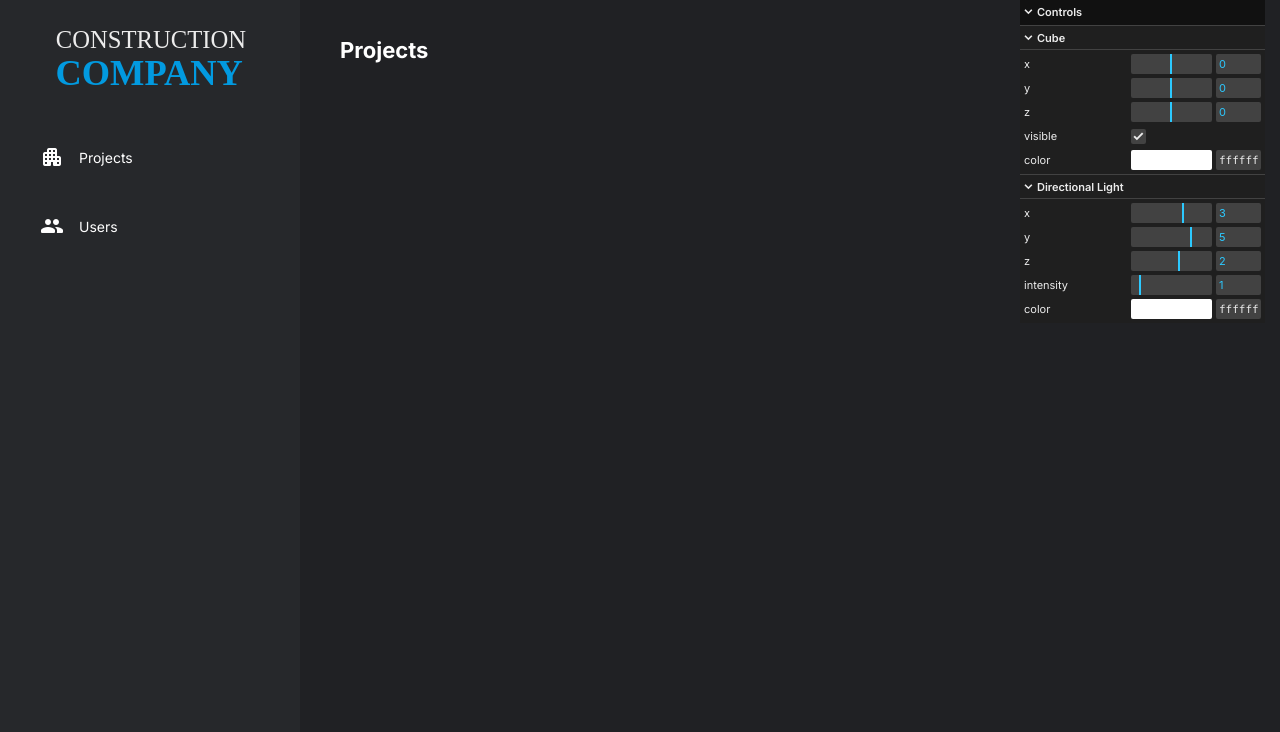
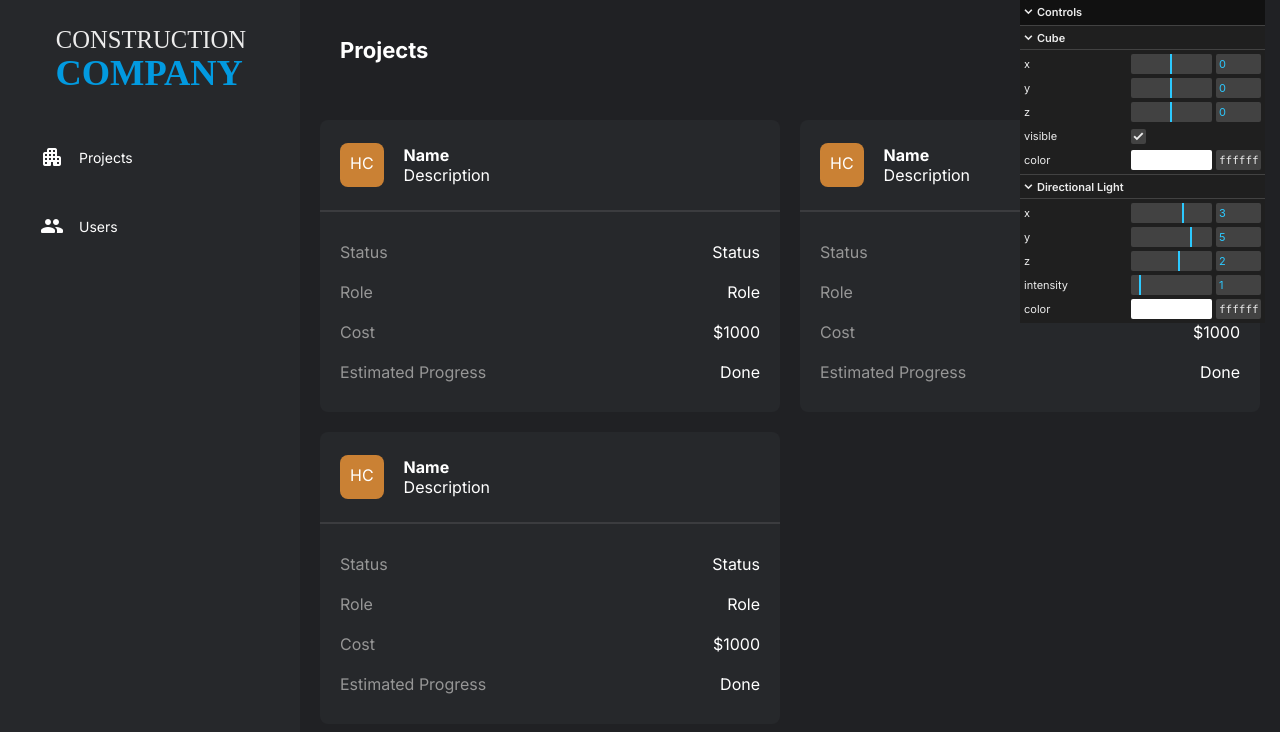
Before and after one commit to moraleda4/that-open-master-M4, a React (Vite) app: page / in a window 1280 px wide. Shown: the top 732 px of the page. Built offline with nearby package versions, Linux system fonts and the light colour scheme; no server answers.

Commit message:
M3-C3-L5

```diff
--- a/src/classes/Project.ts
+++ b/src/classes/Project.ts
@@ -83,7 +83,6 @@ export class Project implements IProject {
   // INTERNAL PROPERTIES
   // --------------------------------------------------
   // Propiedades internas de la clase
-  ui!: HTMLDivElement // El contenedor de HTML que representa el proyecto
   cost: number = 0 // Valor calculable más adelante
   progress: number = 0 // Valor calculable más adelante
   id: string // El tipo de dato del id generado por el paquete uuidv4 va a ser una string
@@ -120,8 +119,6 @@ export class Project implements IProject {
       ...todo,
       date: new Date(todo.date)
     })) ?? []
-
-    this.setUI()
   }
 
   // --------------------------------------------------
@@ -151,56 +148,4 @@ export class Project implements IProject {
       status
     })
   }
-
-  // --------------------------------------------------
-  // MÉTODOS UI
-  // --------------------------------------------------
-  // Método setUI(): Método encargado de crear la TARJETA VISUAL DEL PROYECTO
-  setUI() {
-    // Evita recrear el DOM si ya existe. Es una buena práctica para evitar duplicados
-    if (this.ui) {return}
-    // Crea un <div>
-    this.ui = document.createElement("div")
-    // Se le asigna la clase CSS "project-card"
-    this.ui.className = "project-card"
-
-    // Inserta todo el HTML de la tarjeta
-    // Y se utiliza template literals ${this.} para que cada proyecto genere su propia UI
-
-    const initials = this.getInitials()
-
-    this.ui.innerHTML = `
-    <div class="card-header">
-       <div class="project-icon">${initials}</div>
-      <div>
-        <h5>${this.name}</h5>
-        <p>${this.description}</p>
-      </div>
-    </div>
-    <div class="card-content">
-      <div class="card-property">
-        <p style="color: #969696;">Status</p>
-        <p>${this.status}</p>
-      </div>
-      <div class="card-property">
-        <p style="color: #969696;">Role</p>
-        <p>${this.userRole}</p>
-      </div>
-      <div class="card-property">
-        <p style="color: #969696;">Cost</p>
-        <p>$${this.cost}</p>
-      </div>
-      <div class="card-property">
-        <p style="color: #969696;">Estimated Progress</p>
-        <p>${this.progress * 100}%</p>
-      </div>
-    </div>`
-
-    // Busca dentro de this.ui el primer elemento que tenga la clase ".project-icon" y devuelve el elemento HTML si lo encuentra o null si no existe:
-    const icon = this.ui.querySelector(".project-icon") as HTMLElement
-    if (icon) {
-      // Aquí estamos modificando el CSS directamente desde Javascript:
-      icon.style.backgroundColor = this.colour
-    }
-  }
 }
--- a/src/classes/ProjectsManager.ts
+++ b/src/classes/ProjectsManager.ts
@@ -7,11 +7,12 @@ export class ProjectsManager {
     const project = this.newProject({
       name: "Default Project",
       description: "This is just a default app project",
-      status: "pending",
-      userRole: "architect",
-      finishDate: new Date()
+      status: "Pending",
+      userRole: "Architect",
+      finishDate: new Date(),
+      cost: 0,
+      progress: 0
     })
-    project.ui.click()
   }
 
   newProject(data: IProject) {
@@ -23,28 +24,8 @@ export class ProjectsManager {
       throw new Error(`A project with the name "${data.name}" already exists`)
     }
     const project = new Project(data)
-    project.ui.addEventListener("click", () => {
-      const projectsPage = document.getElementById("projects-page")
-      const detailsPage = document.getElementById("project-details")
-      if (!(projectsPage && detailsPage)) { return }
-      projectsPage.style.display = "none"
-      detailsPage.style.display = "flex"
-      this.setDetailsPage(project)
-    })
     this.list.push(project)
     return project
-  }
-
-  private setDetailsPage(project: Project) {
-    const detailsPage = document.getElementById("project-details")
-    if (!detailsPage) { return }
-    const name = detailsPage.querySelector("[data-project-info='name']")
-    if (name) { name.textContent = project.name }
-    const description = detailsPage.querySelector("[data-project-info='description']")
-    if (description) { description.textContent = project.description }
-    const cardName = detailsPage.querySelector("[data-project-info='cardName']")
-    if (cardName) { cardName.textContent = project.name }
-    const cardDescription = detailsPage.querySelector("[data-project-info='cardDescription']")
   }
 
   getProject(id: string) {
@@ -57,7 +38,6 @@ export class ProjectsManager {
   deleteProject(id: string) {
     const project = this.getProject(id)
     if (!project) { return }
-    project.ui.remove()
     const remaining = this.list.filter((project) => {
       return project.id !== id
     })
--- /dev/null
+++ b/src/react-components/ProjectCard.tsx
@@ -0,0 +1,42 @@
+import * as React from 'react';
+
+export function ProjectCard() {
+  return (
+    <div className="project-card">
+      <div className="card-header">
+        <p
+          style={{
+            backgroundColor: "#ca8134",
+            padding: 10,
+            borderRadius: 8,
+            aspectRatio: 1
+          }}
+        >
+          HC
+        </p>
+        <div>
+          <h5>Name</h5>
+          <p>Description</p>
+        </div>
+      </div>
+      <div className="card-content">
+        <div className="card-property">
+          <p style={{ color: "#969696" }}>Status</p>
+          <p>Status</p>
+        </div>
+        <div className="card-property">
+          <p style={{ color: "#969696" }}>Role</p>
+          <p>Role</p>
+        </div>
+        <div className="card-property">
+          <p style={{ color: "#969696" }}>Cost</p>
+          <p>$1000</p>
+        </div>
+        <div className="card-property">
+          <p style={{ color: "#969696" }}>Estimated Progress</p>
+          <p>Done</p>
+        </div>
+      </div>
+    </div>
+  )
+}
--- a/src/react-components/ProjectsPage.tsx
+++ b/src/react-components/ProjectsPage.tsx
@@ -1,9 +1,11 @@
 import * as React from 'react';
-import { IProject, ProjectStatus, UserRole } from '../classes/Project';
+import { IProject, Project, ProjectStatus, UserRole } from '../classes/Project';
 import { ProjectsManager } from '../classes/ProjectsManager';
+import { ProjectCard } from './ProjectCard';
 
 export function ProjectsPage() {
   const projectsManager = new ProjectsManager();
+  const [projects, setProjects] = React.useState<Project[]>(projectsManager.list)
 
   const onNewProjectClick = () => {
     const modal = document.getElementById("new-project-modal")
@@ -16,12 +18,22 @@ export function ProjectsPage() {
     if (!(projectForm && projectForm instanceof HTMLFormElement)) {return}
     e.preventDefault()
     const formData = new FormData(projectForm)
+    // Fecha por defecto si no se especifica: genero una variable rawDate (string) donde se extrae el valor de fecha del formulario (valor o null si no se rellena)
+    const rawDate = formData.get("finishDate") as string
     const projectData: IProject = {
       name: formData.get("name") as string,
       description: formData.get("description") as string,
       status: formData.get("status") as ProjectStatus,
       userRole: formData.get("userRole") as UserRole,
-      finishDate: new Date(formData.get("finishDate") as string)
+      cost: Number(formData.get("cost")) || 0,
+      progress: 0,
+      // Fecha por defecto si no se especifica: Si el usuario no pone fecha se muestra por defecto 6 meses desde hoy (operador ternario)
+      finishDate: rawDate
+        ? new Date(rawDate)
+        // Si el usuario no introduce una fecha concreta --> new Date().getMonth() devuelve el mes actual y se suman 6 meses más
+        // new Date().setMonth() modifica la fecha actual y devuelve el timestamp en milisegundos
+        // new Date (timestamp) convierte esos milisegundos de nuevo en un objeto Date válido
+        : new Date(new Date().setMonth(new Date().getMonth() + 6))
     }
     try {
       const project = projectsManager.newProject(projectData)
@@ -148,7 +160,11 @@ export function ProjectsPage() {
           </button>
         </div>
       </header>
-      <div id="projects-list" />
+      <div id="projects-list">
+        <ProjectCard />
+        <ProjectCard />
+        <ProjectCard />
+      </div>
     </div>
   )
 }
```
